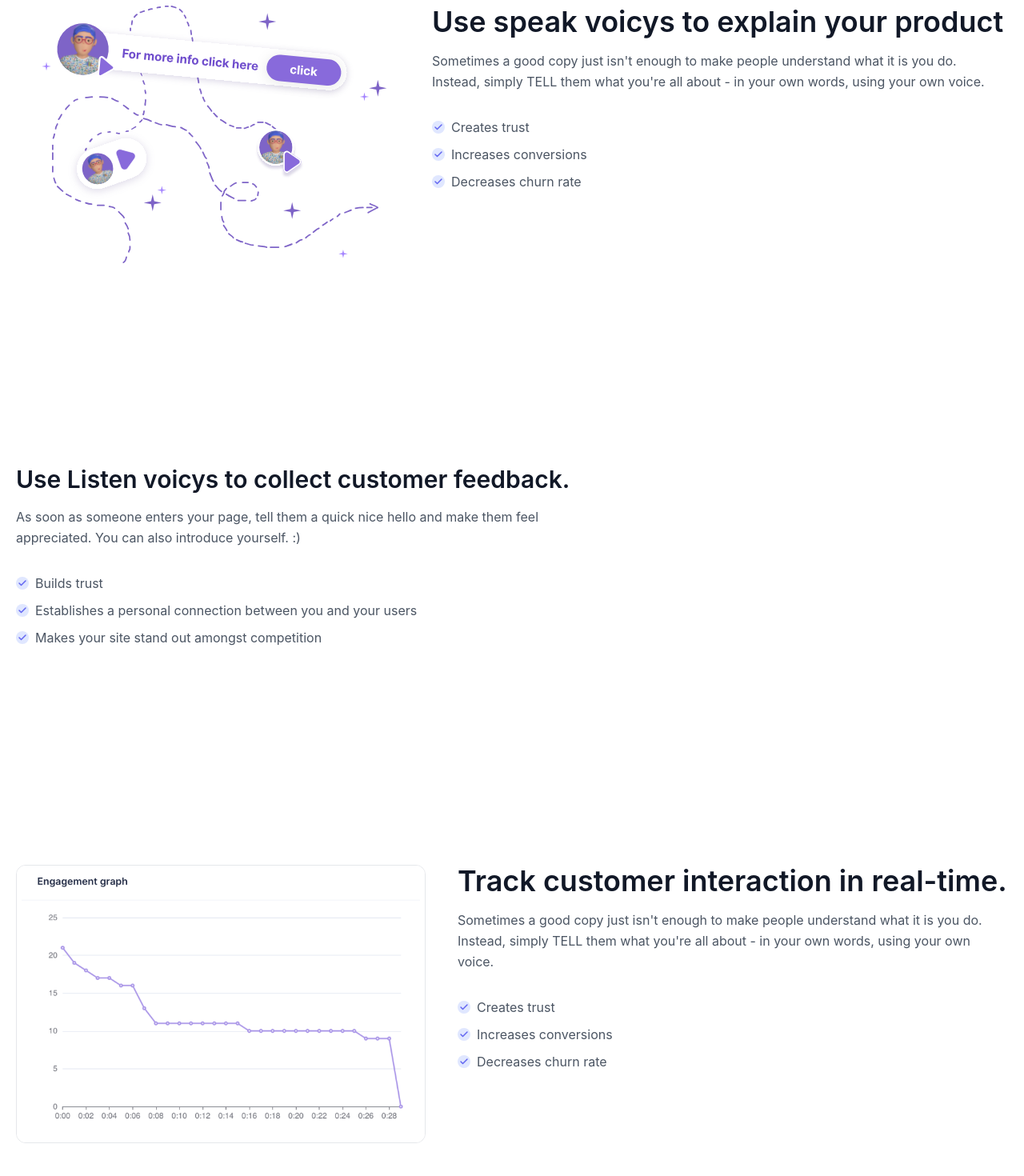
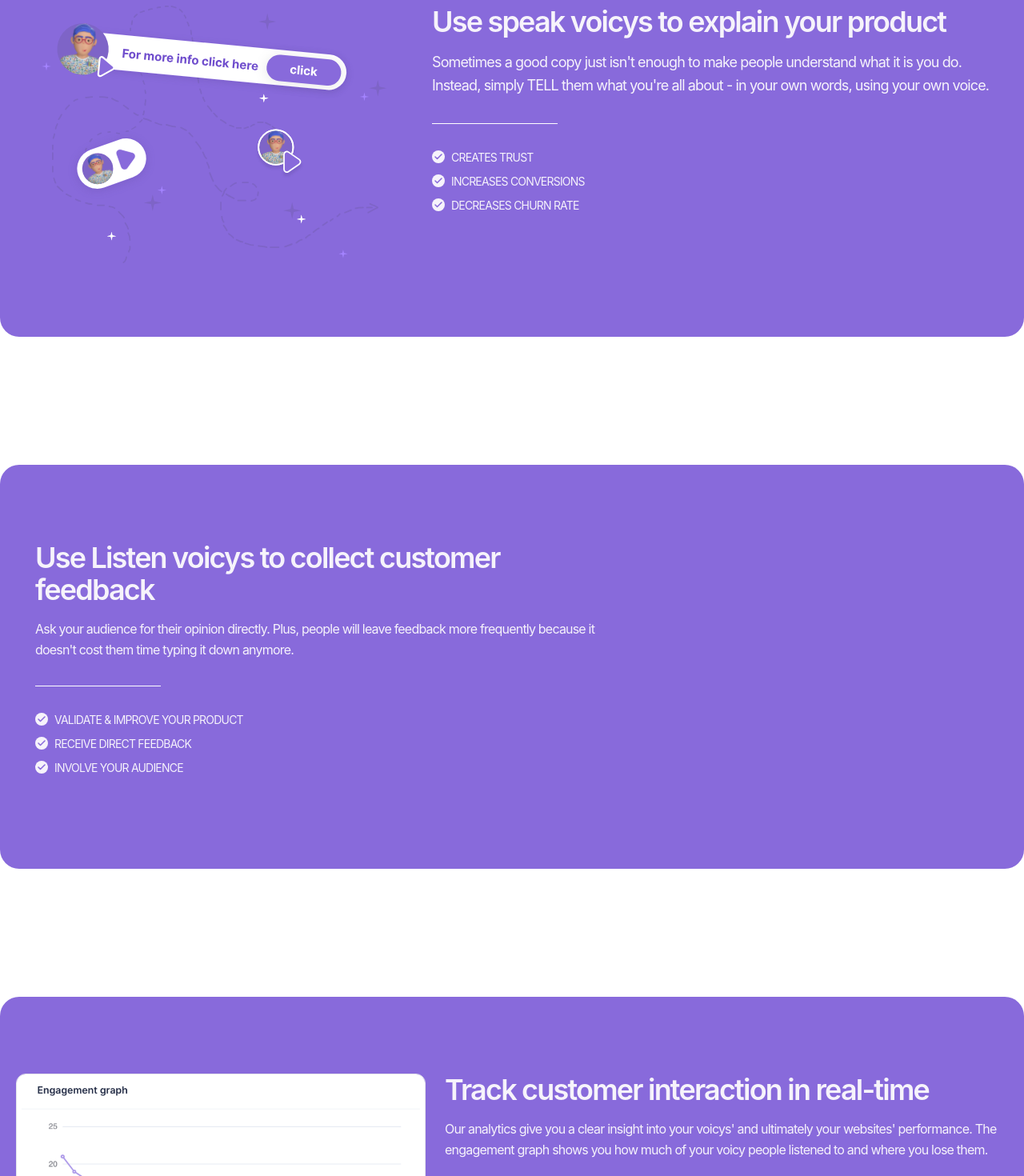
Before and after one commit to zarghamkhandev/bionic-reads, a Next.js app: page / in a window 1280 px wide. Shown: the part 1330-2800 px from the top of the page at 80% size. Built offline with nearby package versions, Linux system fonts and the light colour scheme.

Commit message:
design stuff & some copies

```diff
--- a/components/CTA.tsx
+++ b/components/CTA.tsx
@@ -2,17 +2,16 @@ import { FunctionComponent } from "react";
 
 const CTA: FunctionComponent = () => {
   return (
-    <div className="mx-4 mt-40 bg-[#F6F3FB] rounded-3xl text-[#5b38b0]">
+    <div className="mx-4 mt-40 bg-[#F6F3FB] rounded-3xl text-our-800">
       <div className="flex flex-col w-full px-4 py-12 mx-auto rounded-3xl sm:px-6 lg:py-16 lg:px-16">
         <h2 className="text-3xl font-bold sm:text-4xl">Try Voicl for free</h2>
-        <p className="mt-3 text-slate-800">
+        <p className="mt-3 text-our-700">
           Getting started is easy and takes a couple of minutes only. No credit
           card required. No hidden fees.
         </p>
         <div className="flex flex-wrap mt-10 -mx-2">
-          <button className="items-center block px-10 py-3 mx-2 text-sm font-medium text-center transition duration-500 ease-in-out transform border border-our-500 text-slate-800 rounded-xl focus:outline-none focus:ring-2 focus:ring-offset-2 focus:ring-our-500">
-            Book Demo
-          </button>
+        <a href="https://calendly.com/svenjarossig/voicl-demo" className="items-center block px-10 py-3 mx-2 text-sm font-medium text-center transition duration-500 ease-in-out transform border border-our-500 text-our-700 rounded-xl focus:outline-none focus:ring-2 focus:ring-offset-2 focus:ring-our-500">Book a demo</a>
+
           <button className="mt-2 sm:mt-0 text-sm whitespace-nowrap mx-2 items-center block px-10 py-3 font-medium text-center text-white transition duration-500 ease-in-out transform bg-gradient-to-r from-[#a994e8] to-[#886adb] rounded-xl  focus:outline-none focus:ring-2 focus:ring-offset-2 focus:ring-blue-500">
             Start Now - its free
           </button>
--- a/components/Hero.tsx
+++ b/components/Hero.tsx
@@ -21,7 +21,7 @@ const Hero: React.FunctionComponent<HeroProps> = ({}) => {
         <div className="flex w-full mx-auto text-left">
           <div className="relative inline-flex items-center mx-auto align-middle">
             <div className="text-center">
-              <h1 className="w-full text-3xl font-bold text-grey-100 md:text-5xl lg:text-6xl text-slate-700">
+              <h1 className="w-full text-9xl font-bold text-grey-100 md:text-5xl lg:text-6xl text-slate-700">
                 Did you know that your <br></br>website can{" "}
                 <Typist
                   className="text-transparent bg-clip-text bg-gradient-to-br from-[#cb5eee] to-[#3085f0] ml-4"
@@ -32,13 +32,14 @@ const Hero: React.FunctionComponent<HeroProps> = ({}) => {
               </h1>
 
               <p className="max-w-xl mx-auto mt-8 text-xl leading-relaxed text-gray-500 ">
-                Use voice widgets to speak to your audience or collect voice
+                Use voice widgets to speak to your audience & collect voice
                 feedback. Increase conversions and make better decisions.
               </p>
+
               <div className="flex justify-center w-full max-w-2xl gap-2 mx-auto mt-6">
                 <div className="mt-3 rounded-lg sm:mt-0">
                   <button className="items-center block px-5 py-4 text-base font-normal text-center text-white transition duration-500 ease-in-out transform bg-gradient-to-r from-[#a994e8] to-[#886adb] hover:bg-[#F6F3FB] text-white  lg:px-10 rounded-xl focus:outline-none focus:ring-2 focus:ring-offset-2 focus:ring-blue-500">
-                    Start Now - its free
+                    Start Now - it's free
                   </button>
                 </div>
               </div>
--- a/components/Slideshow.tsx
+++ b/components/Slideshow.tsx
@@ -30,7 +30,7 @@ const SlideShow: React.FunctionComponent<SlideShowProps> = ({}) => {
     {
       type: "Listen Voicy",
       description:
-        "Out most popular voicy, used to collect customer feedback via voice. Highly customizable.",
+        "Our most popular voicy, used to collect customer feedback via voice. Fully customizable.",
       content: (
         <div className="flex border shadow-lg" style={{ borderRadius: "20px" }}>
           <voicy-momina imageUrl="/images/memoji_1.gif"></voicy-momina>
@@ -40,7 +40,7 @@ const SlideShow: React.FunctionComponent<SlideShowProps> = ({}) => {
     {
       type: "Speak Voicy",
       description:
-        "describe your voicy here, whats the purpose, whats the use case.",
+        "Simple yet effective - catch your audience's attention with this cool animated voicy.",
       content: (
         <div className="flex">
           <voicy-meghan imageUrl="/images/memoji_1.gif"></voicy-meghan>
@@ -50,7 +50,7 @@ const SlideShow: React.FunctionComponent<SlideShowProps> = ({}) => {
     {
       type: "Speak Voicy",
       description:
-        "describe your voicy here, whats the purpose, whats the use case.",
+        "This is a CTA voicy. Encourage people to take action using your voice!",
       content: (
         <div className="flex">
           <voicy-malik imageUrl="/images/memoji_1.gif"></voicy-malik>
@@ -60,7 +60,7 @@ const SlideShow: React.FunctionComponent<SlideShowProps> = ({}) => {
     {
       type: "Speak Voicy",
       description:
-        "describe your voicy here, whats the purpose, whats the use case.",
+        "Another cool animated voicy - people won't be able to resist listening to it.",
       content: (
         <div className="flex">
           <voicy-cta
@@ -73,7 +73,7 @@ const SlideShow: React.FunctionComponent<SlideShowProps> = ({}) => {
     {
       type: "Speak Voicy",
       description:
-        "describe your voicy here, whats the purpose, whats the use case.",
+        "The classic. Use this voicy to read out big texts, give extra information or introduce yourself.",
       content: (
         <div className="flex">
           <voicy-usman imageUrl="/images/memoji_1.gif"></voicy-usman>
@@ -83,7 +83,7 @@ const SlideShow: React.FunctionComponent<SlideShowProps> = ({}) => {
     {
       type: "Speak Voicy",
       description:
-        "describe your voicy here, whats the purpose, whats the use case.",
+        "The minimalists - put this voicy anywhere on your website to increase engagement.",
       content: (
         <div className="flex">
           <voicy-nicky imageUrl="/images/memoji_1.gif"></voicy-nicky>
--- a/components/TryIt.tsx
+++ b/components/TryIt.tsx
@@ -8,10 +8,10 @@ const TryIt: React.FunctionComponent = () => {
   }, []);
 
   return (
-    <section className="flex flex-col w-full p-10 text-gray-600 rounded-2xl">
+    <section className="flex flex-col w-full p-10 bg-our-200 shadow-lg text-our-700 rounded-2xl">
       <div className="flex justify-between">
-        <h1 className="mx-auto mb-4 text-xl font-normal text-slate-800 title-font sm:text-3xl arrow">
-          Meet your voicys
+        <h1 className="mx-auto mb-4 text-xl font-semibold tracking-tighter text-our-800 title-font sm:text-3xl arrow">
+          Meet the voicy squad
         </h1>
       </div>
       <div className="flex justify-center w-full mt-20">
--- a/components/Usecases.tsx
+++ b/components/Usecases.tsx
@@ -2,7 +2,7 @@ import * as React from "react";
 const Usecases: React.FunctionComponent = () => {
   return (
     <section className="mt-24 text-gray-600">
-      <div className="container flex flex-col flex-col-reverse items-center px-5 pt-24 mx-auto md:flex-row md:items-start">
+      <div className="container bg-our-600 flex flex-col flex-col-reverse rounded-3xl items-center px-5 pt-24 mx-auto md:flex-row md:items-start">
         <div className="w-5/6 lg:max-w-lg lg:w-2/5 md:w-1/2">
           <img
             className="object-cover object-center rounded"
@@ -11,17 +11,22 @@ const Usecases: React.FunctionComponent = () => {
           />
         </div>
         <div className="flex flex-col items-center mb-16 text-center lg:flex-grow md:w-1/2 md:pl-6 md:items-start md:text-left md:mb-0">
-          <h1 className="mb-4 text-xl font-semibold text-gray-900 title-font sm:text-4xl ">
+          <h1 className="mb-4 text-xl font-semibold tracking-tighter text-our-100 title-font sm:text-4xl ">
             Use speak voicys to explain your product
           </h1>
-          <p className="mb-8 leading-relaxed">
+          <p className="mb-8 text-lg font-normal tracking-tighter text-our-100 leading-relaxed">
             Sometimes a good copy just isn't enough to make people understand
             what it is you do. Instead, simply TELL them what you're all about -
             in your own words, using your own voice.
           </p>
-          <nav className="flex flex-col sm:items-start sm:text-left text-center items-center -mb-1 space-y-2.5">
-            <a>
-              <span className="inline-flex items-center justify-center w-4 h-4 mr-2 text-indigo-500 bg-indigo-100 rounded-full">
+          <svg width="157" height="1" viewBox="0 0 157 1" fill="none" xmlns="http://www.w3.org/2000/svg">
+<rect width="157" height="1" fill="white"/>
+</svg>
+
+
+          <nav className="flex flex-col mt-8 tracking-tighter sm:items-start sm:text-left text-center items-center -mb-1 space-y-2.5">
+            <a className="text-our-100 text-sm">
+              <span className="inline-flex items-center justify-center w-4 h-4 mr-2 text-our-600 bg-our-100 rounded-full">
                 <svg
                   fill="none"
                   stroke="currentColor"
@@ -34,10 +39,10 @@ const Usecases: React.FunctionComponent = () => {
                   <path d="M20 6L9 17l-5-5" />
                 </svg>
               </span>
-              Creates trust
+              CREATES TRUST
             </a>
-            <a>
-              <span className="inline-flex items-center justify-center w-4 h-4 mr-2 text-indigo-500 bg-indigo-100 rounded-full">
+            <a className="text-our-100 text-sm">
+              <span className="inline-flex items-center justify-center w-4 h-4 mr-2 text-our-600 bg-our-100 rounded-full">
                 <svg
                   fill="none"
                   stroke="currentColor"
@@ -50,10 +55,10 @@ const Usecases: React.FunctionComponent = () => {
                   <path d="M20 6L9 17l-5-5" />
                 </svg>
               </span>
-              Increases conversions
+              INCREASES CONVERSIONS
             </a>
-            <a>
-              <span className="inline-flex items-center justify-center w-4 h-4 mr-2 text-indigo-500 bg-indigo-100 rounded-full">
+            <a className="text-our-100 text-sm">
+              <span className="inline-flex items-center justify-center w-4 h-4 mr-2 text-our-600 bg-our-100 rounded-full">
                 <svg
                   fill="none"
                   stroke="currentColor"
@@ -66,7 +71,7 @@ const Usecases: React.FunctionComponent = () => {
                   <path d="M20 6L9 17l-5-5" />
                 </svg>
               </span>
-              Decreases churn rate
+              DECREASES CHURN RATE
             </a>
             <a></a>
             <a></a>
@@ -74,18 +79,20 @@ const Usecases: React.FunctionComponent = () => {
         </div>
       </div>
 
-      <div className="container flex flex-col items-center px-5 mx-auto mt-40 md:flex-row md:items-center">
-        <div className="flex flex-col items-center mb-16 text-center lg:flex-grow md:w-1/2 md:pr-6 md:items-start md:text-left md:mb-0">
-          <h1 className="mb-4 text-xl font-semibold text-gray-900 title-font sm:text-3xl ">
-            Use Listen voicys to collect customer feedback.
+      <div className="container flex bg-our-600 rounded-3xl flex-col items-center px-5 mx-auto mt-40 md:flex-row md:items-center">
+      <div className="flex flex-col items-center mb-16 text-center lg:flex-grow md:w-1/2 md:pl-6 md:items-start md:text-left md:mb-0">
+          <h1 className="mb-4 mt-24 text-xl font-semibold tracking-tighter text-our-100 title-font sm:text-4xl ">
+            Use Listen voicys to collect customer feedback
           </h1>
-          <p className="mb-8 leading-relaxed">
-            As soon as someone enters your page, tell them a quick nice hello
-            and make them feel appreciated. You can also introduce yourself. :)
+          <p className="mb-8 tracking-tighter text-our-100 leading-relaxed">
+            Ask your audience for their opinion directly. Plus, people will leave feedback more frequently because it doesn't cost them time typing it down anymore.
           </p>
-          <nav className="flex flex-col sm:items-start sm:text-left text-center items-center -mb-1 space-y-2.5">
-            <a>
-              <span className="inline-flex items-center justify-center w-4 h-4 mr-2 text-indigo-500 bg-indigo-100 rounded-full">
+          <svg width="157" height="1" viewBox="0 0 157 1" fill="none" xmlns="http://www.w3.org/2000/svg">
+<rect width="157" height="1" fill="white"/>
+</svg>
+          <nav className="flex flex-col mt-8 mb-24 tracking-tighter sm:items-start sm:text-left text-center items-center -mb-1 space-y-2.5">
+            <a className="text-our-100 text-sm">
+              <span className="inline-flex items-center justify-center w-4 h-4 mr-2 text-our-600 bg-our-100 rounded-full">
                 <svg
                   fill="none"
                   stroke="currentColor"
@@ -98,10 +105,10 @@ const Usecases: React.FunctionComponent = () => {
                   <path d="M20 6L9 17l-5-5" />
                 </svg>
               </span>
-              Builds trust
+              VALIDATE & IMPROVE YOUR PRODUCT
             </a>
-            <a>
-              <span className="inline-flex items-center justify-center w-4 h-4 mr-2 text-indigo-500 bg-indigo-100 rounded-full">
+            <a className="text-our-100 text-sm">
+              <span className="inline-flex items-center justify-center w-4 h-4 mr-2 text-our-600 bg-our-100 rounded-full">
                 <svg
                   fill="none"
                   stroke="currentColor"
@@ -114,10 +121,10 @@ const Usecases: React.FunctionComponent = () => {
                   <path d="M20 6L9 17l-5-5" />
                 </svg>
               </span>
-              Establishes a personal connection between you and your users
+              RECEIVE DIRECT FEEDBACK
             </a>
-            <a>
-              <span className="inline-flex items-center justify-center w-4 h-4 mr-2 text-indigo-500 bg-indigo-100 rounded-full">
+            <a className="text-our-100 text-sm">
+              <span className="inline-flex items-center justify-center w-4 h-4 mr-2 text-our-600 bg-our-100 rounded-full">
                 <svg
                   fill="none"
                   stroke="currentColor"
@@ -130,7 +137,7 @@ const Usecases: React.FunctionComponent = () => {
                   <path d="M20 6L9 17l-5-5" />
                 </svg>
               </span>
-              Makes your site stand out amongst competition
+              INVOLVE YOUR AUDIENCE
             </a>
             <a></a>
             <a></a>
@@ -139,26 +146,27 @@ const Usecases: React.FunctionComponent = () => {
         <div className="w-5/6 lg:max-w-lg lg:w-2/5 md:w-1/2"></div>
       </div>
 
-      <div className="container flex flex-col flex-col-reverse items-center px-5 pt-24 mx-auto mt-40 md:flex-row md:items-start">
+      <div className="container flex rounded-3xl flex-col flex-col-reverse bg-our-600 items-center px-5 pt-24 mx-auto mt-40 md:flex-row md:items-start">
         <div className="w-5/6 lg:max-w-lg lg:w-1/2 md:w-1/2">
           <img
-            className="object-cover object-center border border-gray-200 rounded-xl"
+            className="object-cover mb-24 object-center border border-gray-200 rounded-xl"
             alt="hero"
             src="/images/graph.png"
           />
         </div>
-        <div className="flex flex-col items-center mb-16 text-center lg:flex-grow md:w-1/2 md:pl-10 md:items-start md:text-left md:mb-0">
-          <h1 className="mb-4 text-xl font-semibold text-gray-900 title-font sm:text-4xl ">
-            Track customer interaction in real-time.
+        <div className="flex flex-col items-center mb-16 text-center lg:flex-grow md:w-1/2 md:pl-6 md:items-start md:text-left md:mb-0">
+          <h1 className="mb-4 text-xl font-semibold tracking-tighter text-our-100 title-font sm:text-4xl ">
+            Track customer interaction in real-time
           </h1>
-          <p className="mb-8 leading-relaxed">
-            Sometimes a good copy just isn't enough to make people understand
-            what it is you do. Instead, simply TELL them what you're all about -
-            in your own words, using your own voice.
+          <p className="mb-8 tracking-tighter text-our-100 leading-relaxed">
+            Our analytics give you a clear insight into your voicys' and ultimately your websites' performance. The engagement graph shows you how much of your voicy people listened to and where you lose them.
           </p>
-          <nav className="flex flex-col sm:items-start sm:text-left text-center items-center -mb-1 space-y-2.5">
-            <a>
-              <span className="inline-flex items-center justify-center w-4 h-4 mr-2 text-indigo-500 bg-indigo-100 rounded-full">
+          <svg width="157" height="1" viewBox="0 0 157 1" fill="none" xmlns="http://www.w3.org/2000/svg">
+<rect width="157" height="1" fill="white"/>
+</svg>
+          <nav className="flex flex-col tracking-tighter mt-8 sm:items-start sm:text-left text-center items-center -mb-1 space-y-2.5">
+            <a className="text-our-100 text-sm">
+              <span className="inline-flex items-center justify-center w-4 h-4 mr-2 text-our-600 bg-our-100 rounded-full">
                 <svg
                   fill="none"
                   stroke="currentColor"
@@ -171,10 +179,10 @@ const Usecases: React.FunctionComponent = () => {
                   <path d="M20 6L9 17l-5-5" />
                 </svg>
               </span>
-              Creates trust
+              OPTIMIZE YOUR WEBSITE ENGAGEMENT
             </a>
-            <a>
-              <span className="inline-flex items-center justify-center w-4 h-4 mr-2 text-indigo-500 bg-indigo-100 rounded-full">
+            <a className="text-our-100 text-sm">
+              <span className="inline-flex items-center justify-center w-4 h-4 mr-2 text-our-600 bg-our-100 rounded-full">
                 <svg
                   fill="none"
                   stroke="currentColor"
@@ -187,10 +195,10 @@ const Usecases: React.FunctionComponent = () => {
                   <path d="M20 6L9 17l-5-5" />
                 </svg>
               </span>
-              Increases conversions
+              INCREASE CONVERSIONS
             </a>
-            <a>
-              <span className="inline-flex items-center justify-center w-4 h-4 mr-2 text-indigo-500 bg-indigo-100 rounded-full">
+            <a className="text-our-100 text-sm">
+              <span className="inline-flex items-center justify-center w-4 h-4 mr-2 text-our-600 bg-our-100 rounded-full">
                 <svg
                   fill="none"
                   stroke="currentColor"
@@ -203,7 +211,7 @@ const Usecases: React.FunctionComponent = () => {
                   <path d="M20 6L9 17l-5-5" />
                 </svg>
               </span>
-              Decreases churn rate
+              TRACK AUDIENCE BEHAVIOUR & INTEREST
             </a>
             <a></a>
             <a></a>
--- a/pages/about.tsx
+++ b/pages/about.tsx
@@ -15,11 +15,11 @@ export default function How() {
             ABOUT US
           </p>
           <h2 className="relative max-w-lg mt-5 mb-10 text-4xl font-semibold lg:text-5xl">
-            Voicl is tool which lets you place voice notes onto your website.
+            Voicl is a tool which lets you place voice notes onto your website.
           </h2>
 
           <p className="relative mt-5 mb-10 text-xl font-semibold leading-tight lg:text-2xl">
-            We're a fully remote self funded startup making websites experience
+            We're a fully remote self funded startup making website experiences
             much better with voice.
           </p>
 
```
Also changed, not shown: 1 other file (tests, documents, lock files or other folders).
